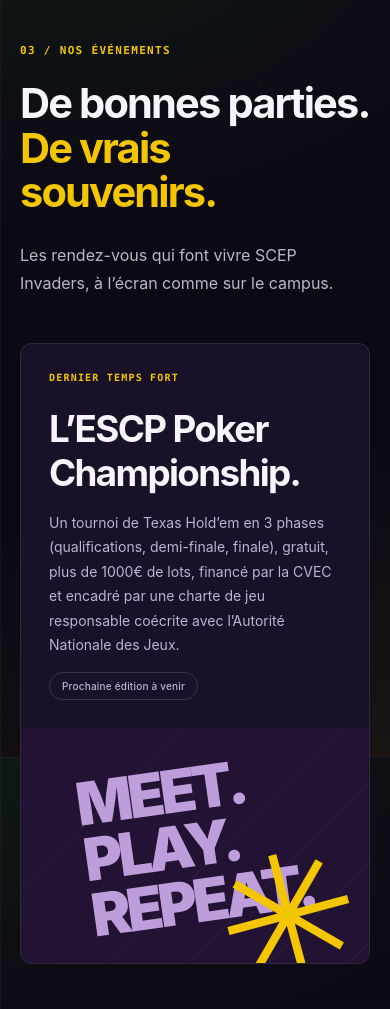
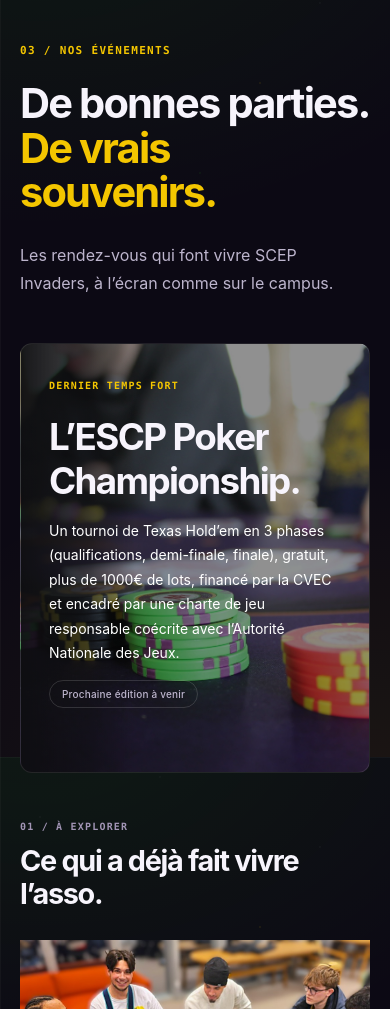
Before and after one commit to AntonioBeer66/scepi, a plain HTML site: page site/evenements/index.html in a window 390 px wide. Shown: the part 87-1096 px from the top of the page. Drawn offline with Linux system fonts and the light colour scheme.

Commit message:
Add files via upload

```diff
--- a/site/assets/css/styles.css
+++ b/site/assets/css/styles.css
@@ -119,14 +119,13 @@ button:not(:disabled),a{cursor:pointer}
 .pick-copy h3{margin-bottom:10px}
 .pick-copy p{font-size:14px}
 .pill{display:inline-flex;border:1px solid #ffffff24;border-radius:30px;padding:7px 12px;font-size:10px;font-weight:500;letter-spacing:.02em;color:var(--muted)}
-.event-banner{display:grid;grid-template-columns:1fr 1fr;background:var(--surface);border:1px solid var(--line);border-radius:12px;overflow:hidden}
-.event-banner>div:first-child{padding:42px}
+.event-banner{display:block;min-height:430px;background:linear-gradient(rgba(0,0,0,.28),rgba(0,0,0,.28)),linear-gradient(90deg,rgba(18,18,22,.92) 0%,rgba(18,18,22,.58) 20%,transparent 33%),url("../images/events/poker_baniere.JPG") center / cover no-repeat;border:1px solid var(--line);border-radius:12px;overflow:hidden}
+.event-banner>div:first-child{max-width:620px;padding:64px 56px}
 .event-banner h3{font-size:2.7rem;margin:0 0 16px}
 .event-banner p{font-size:14px}
+.event-banner p{color:#fff}
 .event-banner .eyebrow{font-size:10px}
-.event-art{position:relative;display:flex;align-items:center;justify-content:center;background:repeating-linear-gradient(135deg,transparent 0 55px,#b59aeb0a 56px 57px),#221335;overflow:hidden}
-.event-art>span{font-size:clamp(2.5rem,5vw,4.5rem);font-weight:900;line-height:.95;letter-spacing:-.07em;transform:rotate(-8deg);color:#bd9dda}
-.event-art>b{position:absolute;right:5%;bottom:-55px;font-size:220px;font-weight:400;color:var(--gold);transform:rotate(-15deg)}
+.event-art{display:none}
 
 /* Coinche : bannière d'accueil et table --------------------------------- */
 
@@ -436,8 +435,8 @@ body.is-playing .seat-bid{font-size:12px;padding:3px 10px}
 
 /* Pages secondaires : intro, asso, contact --------------------------------- */
 
-.page-intro{padding:76px 0 52px;max-width:850px}
-.page-intro p{font-size:18px;max-width:610px}
+.page-intro{padding:76px 0 52px;max-width:none}
+.page-intro p{font-size:18px;max-width:none}
 .about-panel{display:grid;grid-template-columns:.8fr 1fr;gap:60px;align-items:center;padding:40px 60px;border:1px solid var(--line);border-radius:12px;background:radial-gradient(ellipse at 88% -14%,#f4c60016,transparent 55%),var(--surface)}
 .about-emblem{text-align:center}
 .about-emblem img{width:280px}
@@ -546,12 +545,9 @@ body.is-playing .seat-bid{font-size:12px;padding:3px 10px}
   .picks{grid-template-columns:1fr;gap:20px}
   .pick-art{height:210px}
   .pick-copy{padding:24px}
-  .event-banner{grid-template-columns:1fr}
-  .event-banner>div:first-child{padding:28px}
+  .event-banner{min-height:430px;background-position:58% center}
+  .event-banner>div:first-child{max-width:none;padding:36px 28px}
   .event-banner h3{font-size:2.3rem}
-  .event-art{height:235px}
-  .event-art>span{font-size:3.7rem}
-  .event-art>b{font-size:170px;right:10px}
   .coinche-banner{grid-template-columns:1fr;padding:30px;margin-top:48px}
   .coinche-banner h2{font-size:2.6rem}
   .playing-cards{min-height:270px;margin-top:20px;transform:scale(.9);transform-origin:center}
```
Also changed, not shown: site/assets/images/events/Extra/extra_1.jpg (added), site/assets/images/events/Extra/extra_2.jpg (added), site/assets/images/events/Extra/extra_3.jpg (added), site/assets/images/events/Extra/extra_5.JPEG (added), site/assets/images/events/poker_baniere.JPG (added), site/assets/images/wei/wei_1.JPG (added), site/assets/images/wei/wei_2.JPG (added), site/assets/images/wei/wei_3.JPG (added), site/assets/images/wei/wei_4.JPG (added), site/assets/images/wei/wei_5.JPG (added), site/assets/images/wei/wei_6.JPG (added), 1 other file.
